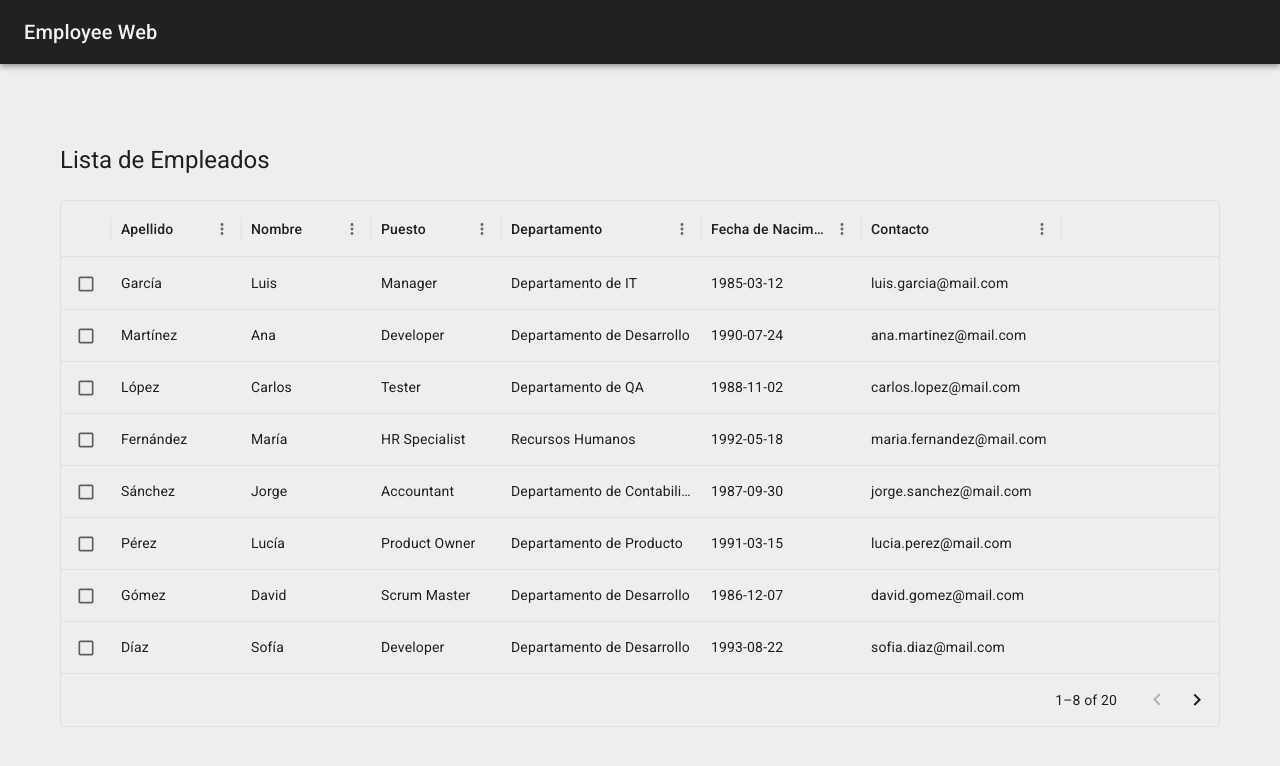
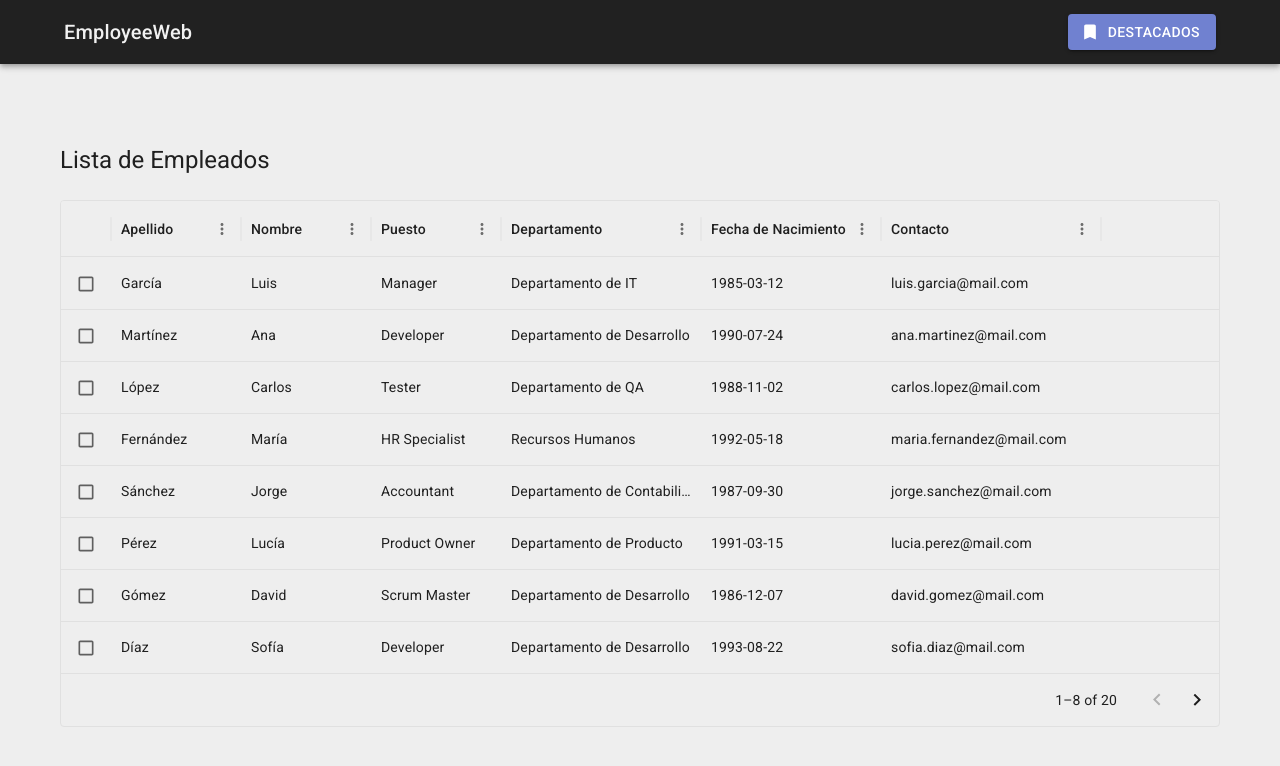
Before and after one commit to MartinezFabian/EmployeeWeb_React_TypeScript, a React (Vite) app: page / in a window 1280 px wide. Shown: the top 766 px of the page. Built offline with nearby package versions, Linux system fonts and the light colour scheme.

Commit message:
Add BasicModal.tsx

```diff
--- /dev/null
+++ b/src/components/BasicModal.tsx
@@ -0,0 +1,46 @@
+import React from 'react';
+
+import Box from '@mui/material/Box';
+import Typography from '@mui/material/Typography';
+import Modal from '@mui/material/Modal';
+
+const style = {
+  position: 'absolute' as 'absolute',
+  top: '50%',
+  left: '50%',
+  transform: 'translate(-50%, -50%)',
+  width: 400,
+  bgcolor: 'background.paper',
+  border: '2px solid #000',
+  boxShadow: 24,
+  p: 4,
+};
+
+interface ModalProps {
+  openModal: boolean;
+  handleCloseModal: () => void;
+}
+
+const BasicModal: React.FC<ModalProps> = ({ openModal, handleCloseModal }) => {
+  return (
+    <>
+      <Modal
+        open={openModal}
+        onClose={handleCloseModal}
+        aria-labelledby="modal-modal-title"
+        aria-describedby="modal-modal-description"
+      >
+        <Box sx={style}>
+          <Typography id="modal-modal-title" variant="h6" component="h2">
+            Text in a modal
+          </Typography>
+          <Typography id="modal-modal-description" sx={{ mt: 2 }}>
+            Duis mollis, est non commodo luctus, nisi erat porttitor ligula.
+          </Typography>
+        </Box>
+      </Modal>
+    </>
+  );
+};
+
+export default BasicModal;
--- a/src/components/Navbar.tsx
+++ b/src/components/Navbar.tsx
@@ -1,19 +1,45 @@
-import React from 'react';
-import { AppBar, Toolbar, Typography } from '@mui/material';
+import React, { useState } from 'react';
+import { AppBar, Button, Toolbar, Typography } from '@mui/material';
+import BasicModal from './BasicModal';
+import BookmarkIcon from '@mui/icons-material/Bookmark';
 
 interface NavbarProps {
   // define your props here
 }
 
 const Navbar: React.FC<NavbarProps> = () => {
+  const [openModal, setOpenModal] = useState<boolean>(false);
+
+  const handleOpenModal = () => setOpenModal(true);
+  const handleCloseModal = () => setOpenModal(false);
+
   return (
-    <AppBar position="static">
-      <Toolbar>
-        <Typography variant="h6" component="div" sx={{ flexGrow: 1 }}>
-          Employee Web
-        </Typography>
-      </Toolbar>
-    </AppBar>
+    <>
+      <AppBar position="static">
+        <Toolbar
+          sx={{
+            margin: '0 40px',
+            display: 'flex',
+            justifyContent: 'space-between',
+          }}
+        >
+          <Typography variant="h6" component="h1">
+            EmployeeWeb
+          </Typography>
+
+          <Button
+            color="secondary"
+            onClick={handleOpenModal}
+            variant="contained"
+            startIcon={<BookmarkIcon />}
+          >
+            destacados
+          </Button>
+        </Toolbar>
+      </AppBar>
+
+      <BasicModal openModal={openModal} handleCloseModal={handleCloseModal} />
+    </>
   );
 };
 
--- a/src/pages/home/components/EmployeeTable.tsx
+++ b/src/pages/home/components/EmployeeTable.tsx
@@ -37,8 +37,8 @@ const EmployeeTable: React.FC<EmployeeTableProps> = () => {
     { field: 'firstName', headerName: 'Nombre', width: 130 },
     { field: 'position', headerName: 'Puesto', width: 130 },
     { field: 'department', headerName: 'Departamento', width: 200 },
-    { field: 'dateOfBirth', headerName: 'Fecha de Nacimiento', width: 160 },
-    { field: 'contact', headerName: 'Contacto', width: 200 },
+    { field: 'dateOfBirth', headerName: 'Fecha de Nacimiento', width: 180 },
+    { field: 'contact', headerName: 'Contacto', width: 220 },
   ];
 
   return (
--- a/src/theme/AppTheme.tsx
+++ b/src/theme/AppTheme.tsx
@@ -14,7 +14,7 @@ export const AppTheme: FC<AppThemeProps> = ({ children }) => {
         contrastText: '#f1f1f1',
       },
       secondary: {
-        main: '#5df500',
+        main: '#7081d0',
       },
       background: {
         default: '#eeeeee',
```
